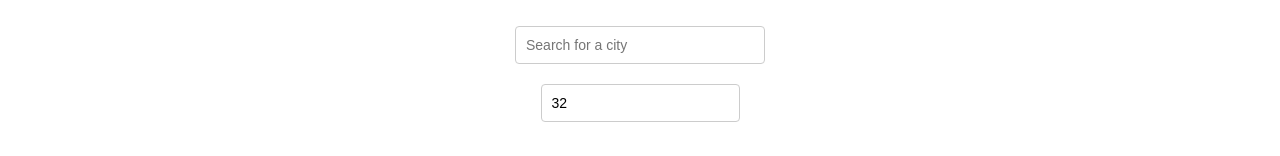
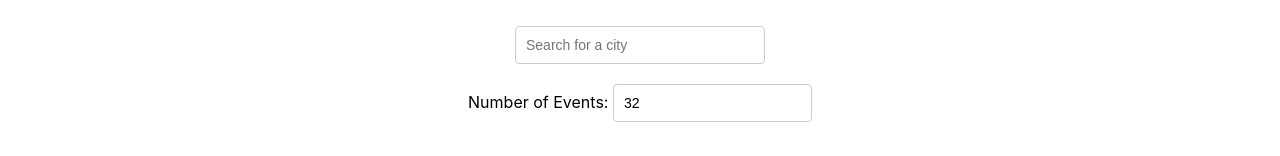
Before and after one commit to Christheoguipo/meet, a React (Create React App) app: page / in a window 1280 px wide. Shown: the top 156 px of the page. Built offline with nearby package versions, Linux system fonts and the light colour scheme.

Commit message:
Add Label to the number of events textbox.

```diff
--- a/src/components/NumberOfEvents.js
+++ b/src/components/NumberOfEvents.js
@@ -11,6 +11,7 @@
 
   return (
     <div id="number-of-events">
+      <label>Number of Events: </label>
       <input
         type="number"
         value={numberOfEvents}
```
